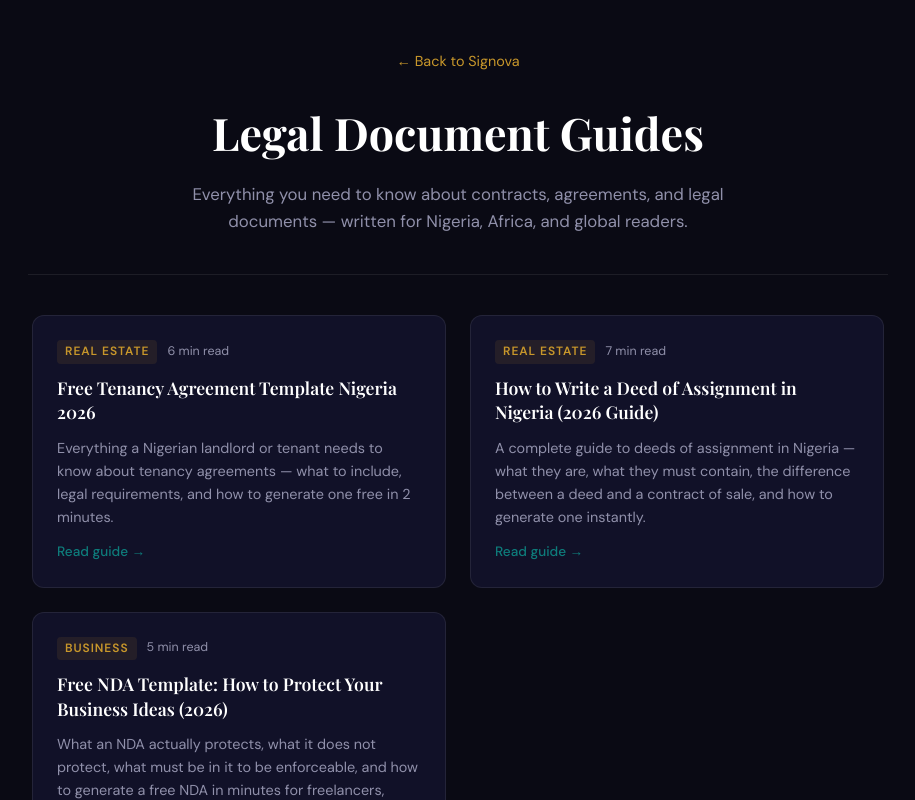
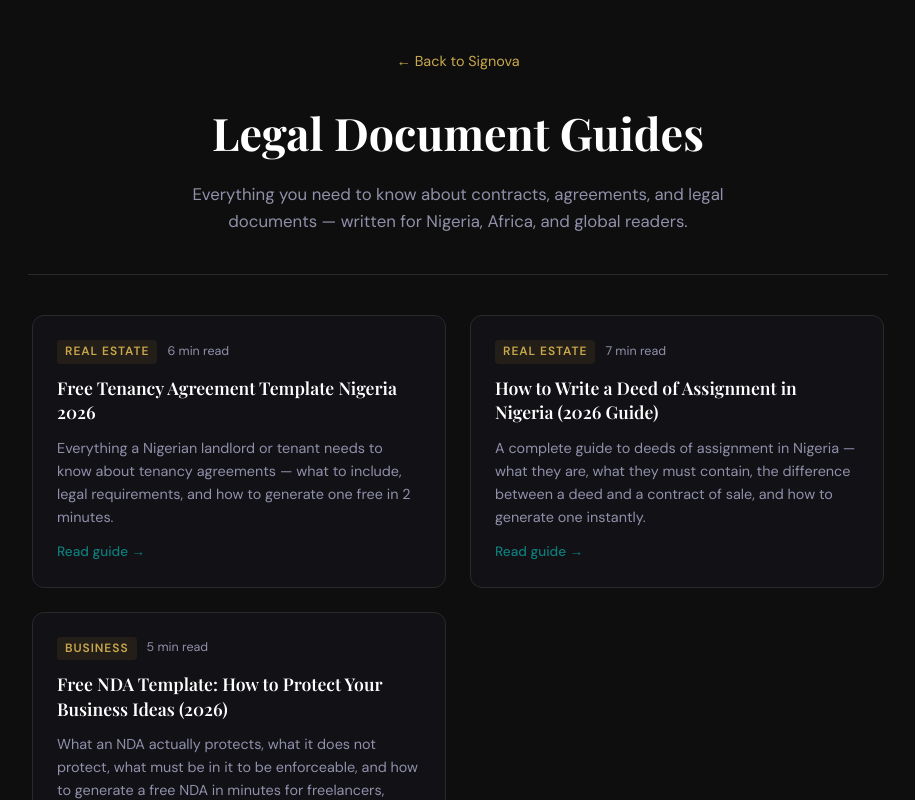
Before and after one commit to dgtalquantumleap-ai/signova, a React (Vite) app: page /blog in a window 1280 px wide. Shown: the top 800 px of the page, without its empty margins (182-1097 px from the left). Built offline with nearby package versions, Linux system fonts and the light colour scheme.

Commit message:
fix: add missing apple-touch-icon.png, fix blog CSS overriding global gold/bg tokens, remove orphaned disclaimer CSS

```diff
--- a/src/pages/Preview.css
+++ b/src/pages/Preview.css
@@ -55,18 +55,6 @@
   border-radius: var(--radius); padding: 12px 16px;
   font-size: 14px; color: var(--green); margin-bottom: 16px;
 }
-
-.preview-disclaimer {
-  background: rgba(255,255,255,0.04);
-  border: 1px solid var(--border);
-  border-radius: var(--radius);
-  padding: 12px 16px;
-  font-size: 13px;
-  color: var(--text2);
-  line-height: 1.6;
-  margin-bottom: 16px;
-}
-.preview-disclaimer strong { color: var(--text); }
 
 .preview-doc {
   position: relative; overflow: hidden;
--- a/src/pages/blog/Blog.css
+++ b/src/pages/blog/Blog.css
@@ -1,15 +1,12 @@
 /* Blog.css — clean, readable, on-brand with Signova */
 
+/* Blog-specific variables — do NOT redefine globals like --gold, --bg, --border here
+   as that would override the main site's design tokens on blog pages */
 :root {
-  --gold: #C8972B;
-  --navy: #1B2A72;
   --teal: #0E7C7B;
-  --bg: #0a0a14;
-  --surface: #111128;
-  --surface2: #181830;
-  --text: #e8e8f0;
+  --surface: #111116;
+  --surface2: #181818;
   --text-muted: #9090aa;
-  --border: rgba(255,255,255,0.08);
 }
 
 /* ── Page wrapper ── */
```
Also changed, not shown: public/apple-touch-icon.png (added).
